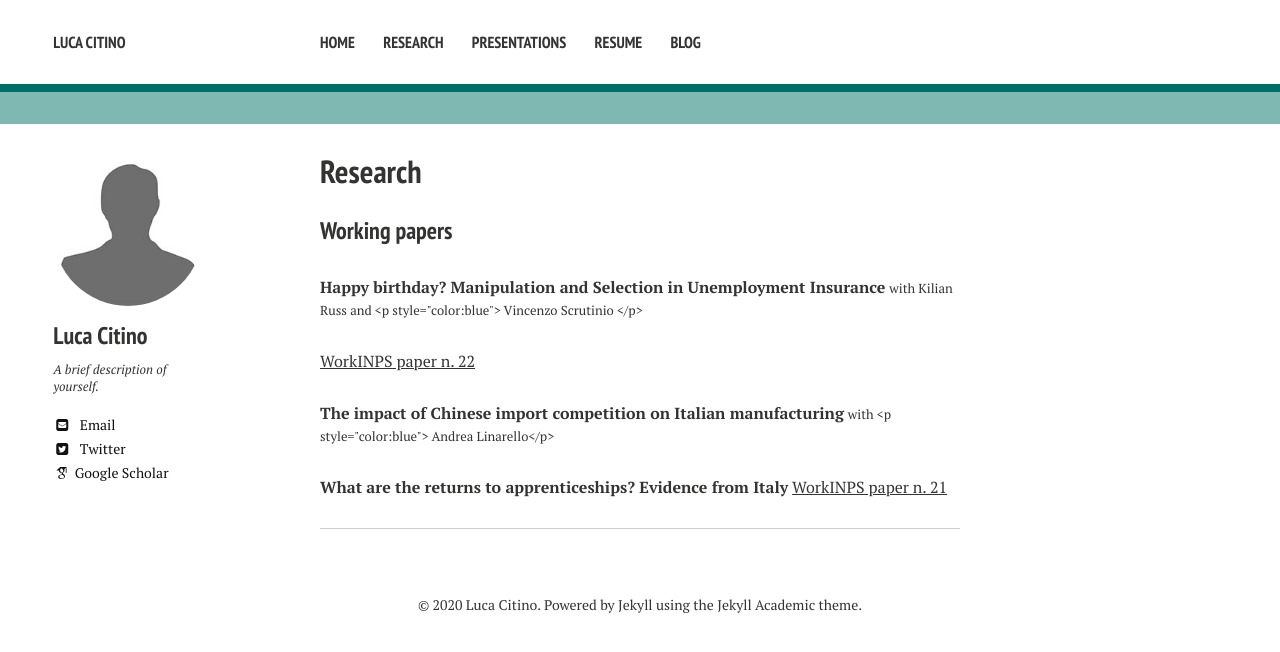
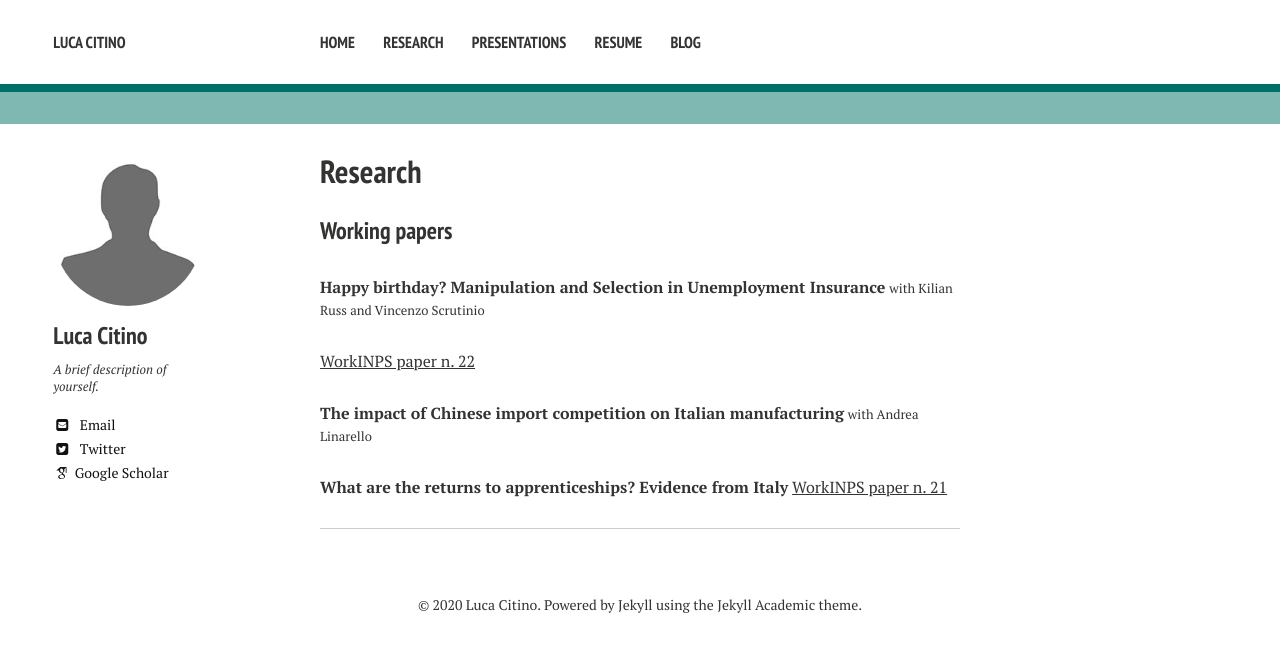
Before and after one commit to luca-citino/luca-citino.github.io, a Jekyll site: the page built from research.md, in a window 1280 px wide. Shown: the top 652 px of the page. Built offline with Jekyll 4.4.1, drawn with Linux system fonts in a browser that asks for light colours; nearby versions of some CDN libraries; some web fonts are replaced.

Commit message:
Update research.md

```diff
--- a/research.md
+++ b/research.md
@@ -5,11 +5,11 @@ title: Research
 
 ### Working papers
 
-**Happy birthday? Manipulation and Selection in Unemployment Insurance**  <font size="-1">with Kilian Russ and <p style="color:blue"> <a href="https://sites.google.com/view/vincenzoscrutinio/home">Vincenzo Scrutinio</a> </p> </font>
+**Happy birthday? Manipulation and Selection in Unemployment Insurance**  <font size="-1">with Kilian Russ and <a href="https://sites.google.com/view/vincenzoscrutinio/home">Vincenzo Scrutinio</a> </font>
 
 [WorkINPS paper n. 22](https://www.inps.it/docallegatiNP/Mig/InpsComunica/WorkInps_Papers/22_gennaio_2019_Happy%20Birthday_citino_russ_scrutinio.pdf)
 
-**The impact of Chinese import competition on Italian manufacturing** <font size="-1">with <p style="color:blue"> <a href="https://sites.google.com/site/andrealinarello/home">Andrea Linarello</a></p> </font>
+**The impact of Chinese import competition on Italian manufacturing** <font size="-1">with <a href="https://sites.google.com/site/andrealinarello/home">Andrea Linarello</a></font>
 
 **What are the returns to apprenticeships? Evidence from Italy**
 [WorkINPS paper n. 21](https://www.inps.it/docallegatiNP/Mig/InpsComunica/WorkInps_Papers/21_luglio_2020_aggiornamento_WorkINPS_papers.pdf)
```
